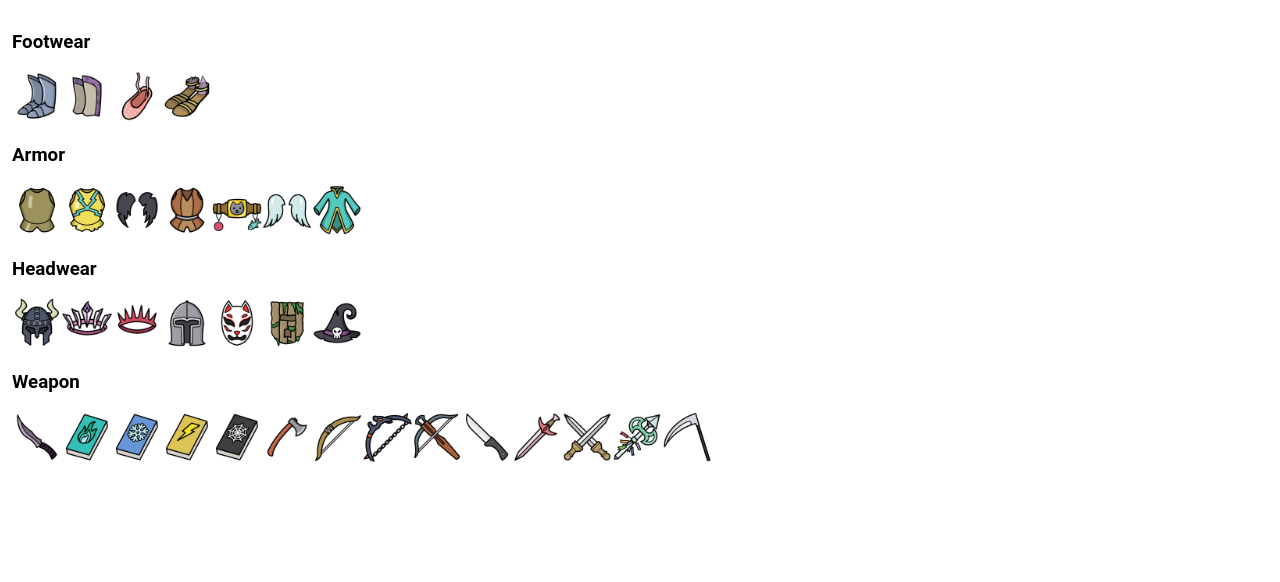
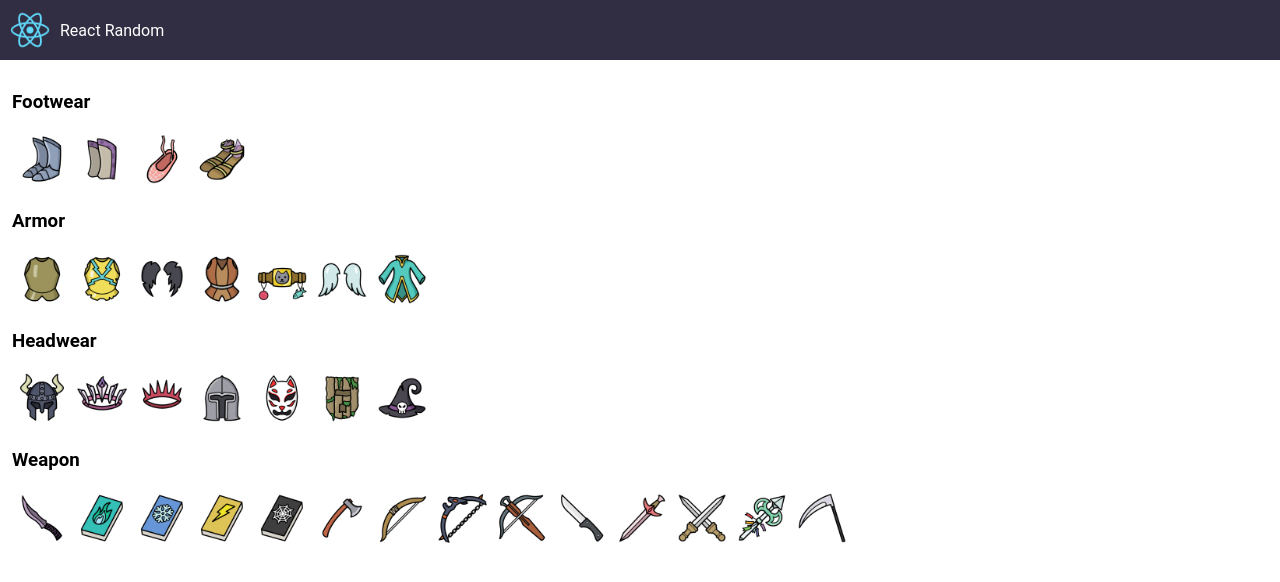
Before and after one commit to sunDalik/React-Random, a React (Create React App) app: page /platinum_playable in a window 1280 px wide. Shown: the top 582 px of the page. Built offline with nearby package versions, Linux system fonts and the light colour scheme.

Commit message:
Add navbar

```diff
--- a/src/App.css
+++ /dev/null
@@ -1,9 +0,0 @@
-html,
-body {
-  height: 100%;
-}
-
-body {
-  margin: 12px;
-  font-family: Roboto, "Helvetica Neue", sans-serif;
-}
--- a/src/App.js
+++ b/src/App.js
@@ -1,19 +1,24 @@
-import './App.css';
-import { BrowserRouter, Routes, Route } from 'react-router-dom';
+import './App.scss';
+import { BrowserRouter, Routes, Route, Link } from 'react-router-dom';
 import Menu from './Menu';
 import WeatherApp from './weather/WeatherApp';
 import PlatinumPlayable from './platinum_playable/PlatinumPlayable';
+import { useEffect, useState } from 'react';
+import NavBar from './NavBar';
 
 
 function App() {
   return (
     <div>
       <BrowserRouter>
-        <Routes>
-          <Route path="/" element={<Menu />}></Route>
-          <Route path="/weather" element={<WeatherApp />}></Route>
-          <Route path="/platinum_playable" element={<PlatinumPlayable />}></Route>
-        </Routes>
+        <NavBar />
+        <div className='content'>
+          <Routes >
+            <Route path="/" element={<Menu />}></Route>
+            <Route path="/weather" element={<WeatherApp />}></Route>
+            <Route path="/platinum_playable" element={<PlatinumPlayable />}></Route>
+          </Routes>
+        </div>
       </BrowserRouter>
     </div>
   );
--- /dev/null
+++ b/src/App.scss
@@ -0,0 +1,27 @@
+body {
+  margin: 0;
+  font-family: Roboto, "Helvetica Neue", sans-serif;
+}
+
+.content {
+  margin: 12px;
+}
+
+.navbar {
+  background: rgb(49, 46, 68);
+  padding: 10px;
+}
+
+.icon-link {
+  color: white;
+  text-decoration: none;
+  display: flex;
+  flex-direction: row;
+  align-items: center;
+
+  & img {
+    margin-right: 10px;
+    width: 40px;
+    height: 40px;
+  }
+}
--- /dev/null
+++ b/src/NavBar.js
@@ -0,0 +1,12 @@
+import "./App.scss";
+import { Link } from "react-router-dom";
+
+function NavBar() {
+    return (
+        <div className="navbar">
+            <Link className="icon-link" to="/"><img src="logo192.png"></img>React Random</Link>
+        </div>
+    );
+}
+
+export default NavBar;
--- a/src/platinum_playable/ItemBlock.js
+++ b/src/platinum_playable/ItemBlock.js
@@ -3,7 +3,7 @@ import "./platinum_playable.scss";
 const ItemBlock = ({ itemData, onHover = () => { } }) => {
     return (
         <div>
-            <img className="item-block" src={itemData.imagePath} alt={itemData.name} onMouseOver={onHover} />
+            <img className="item-block_image" src={itemData.imagePath} alt={itemData.name} onMouseOver={onHover} />
         </div>
     );
 }
--- a/src/platinum_playable/PlatinumPlayable.js
+++ b/src/platinum_playable/PlatinumPlayable.js
@@ -4,7 +4,7 @@ import ItemBlock from "./ItemBlock";
 
 const PlatinumPlayable = () => {
     return (
-        <div>
+        <div className="background">
             <div className="flexbox_main">
                 {
                     Object.entries(itemData.reduce((acc, curr) => {
--- a/src/platinum_playable/platinum_playable.scss
+++ b/src/platinum_playable/platinum_playable.scss
@@ -9,7 +9,20 @@
     flex-direction: column;
 }
 
-.item-block {
+.item-block_image {
     width: 50px;
     height: 50px;
+    box-sizing: border-box;
+    margin: 3px 5px;
+
+    &:hover {
+        border: 2px solid black;
+        border-radius: 10px;
+        transform: scale(1.25);
+    }
 }
+
+.item-description_image {
+    width: 100px;
+    height: 100px;
+}
```
Also changed, not shown: src/platinum_playable/ItemDescriptionBox.js (added, +13 -0 lines).
